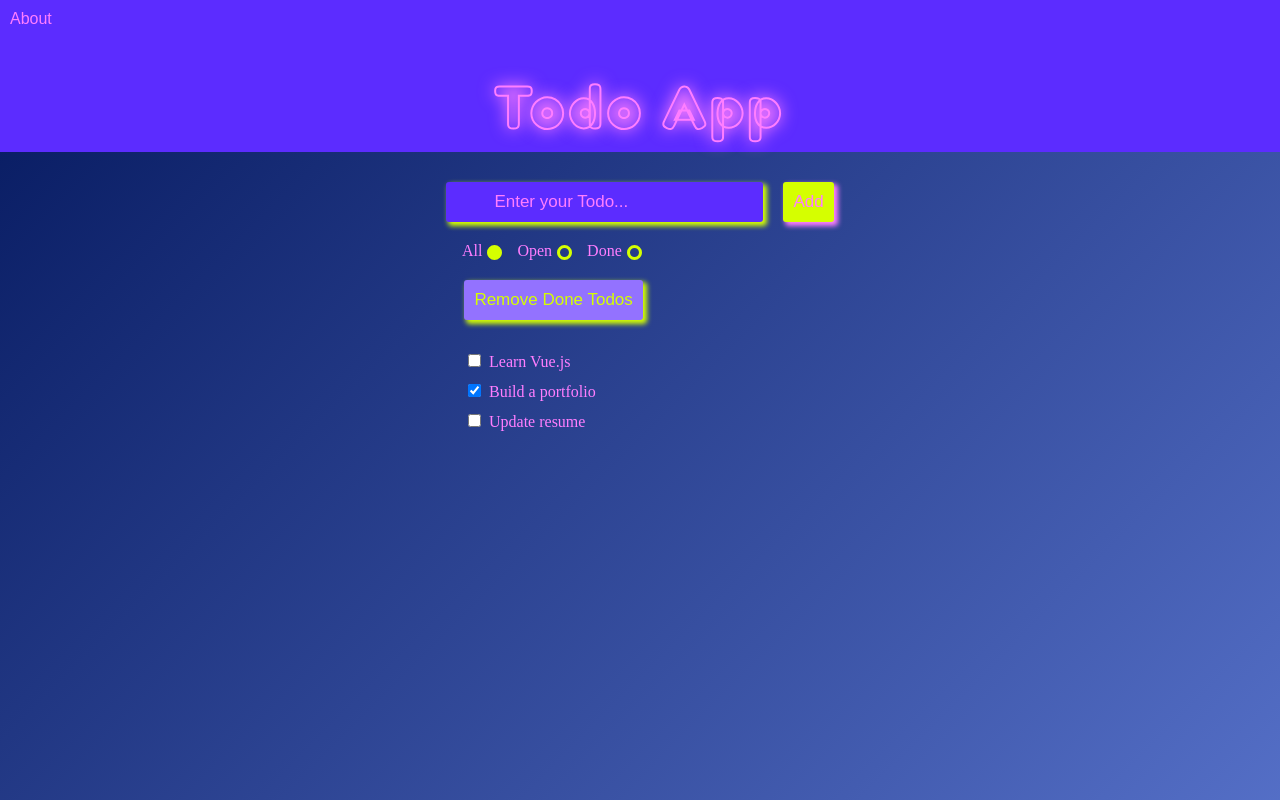
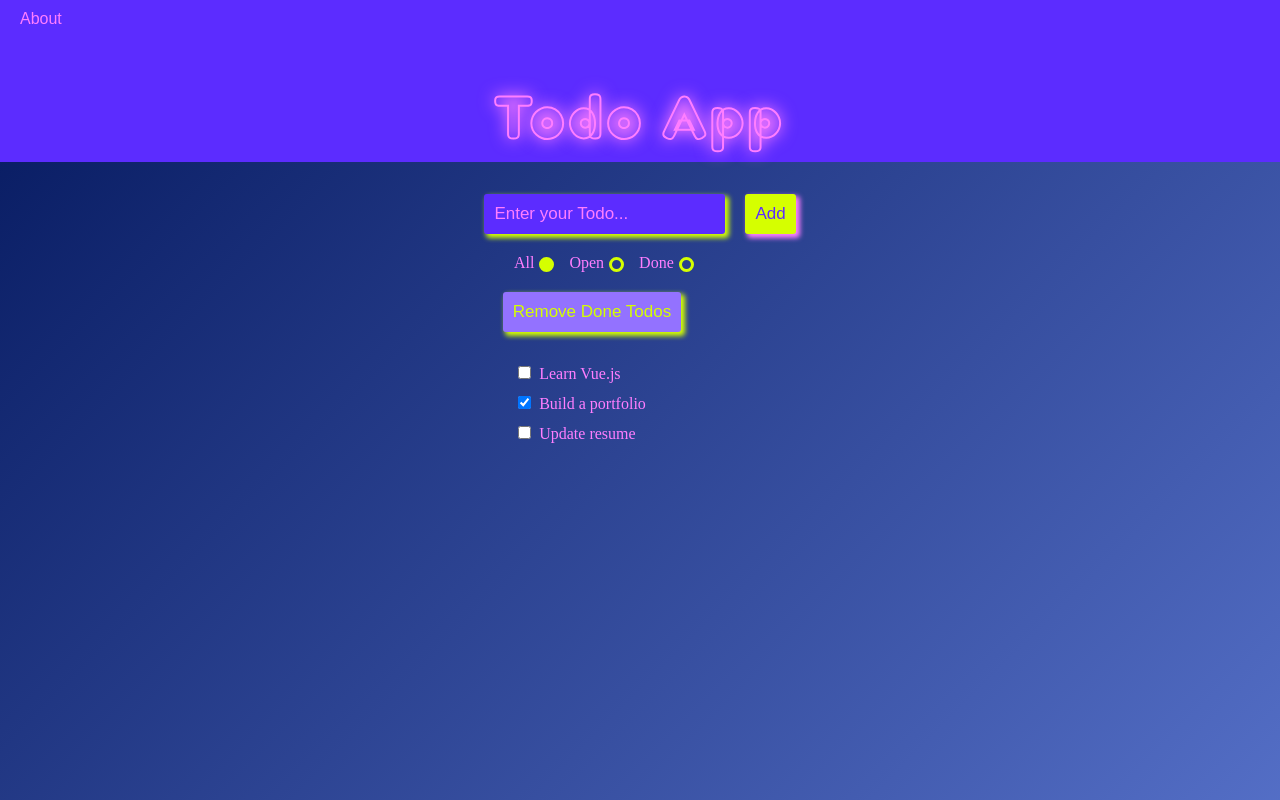
Before and after one commit to nossaschaefer/webapps-with-vuejs, a Vue app in the folder todo-app-vue-vite-all/todo-app-vue-vite/: page / in a window 1280 px wide. Shown: the top 800 px of the page. Built offline with nearby package versions, Linux system fonts and the light colour scheme.

Commit message:
adjusted the layout

```diff
--- a/todo-app-vue-vite-all/todo-app-vue-vite/src/App.vue
+++ b/todo-app-vue-vite-all/todo-app-vue-vite/src/App.vue
@@ -32,8 +32,8 @@ export default {
   color: #ff7eff;
   font-family: Arial, Helvetica, sans-serif;
 
-  padding: 6px;
-  padding-left: 10px;
+  margin-top: 30px;
+  margin-left: 20px;
 
   text-decoration: none;
 }
@@ -54,6 +54,7 @@ main {
 
 .container-liste {
   align-self: center;
+  margin-right: 10rem;
 }
 
 #rmButton {
@@ -65,8 +66,8 @@ main {
   font-size: 17px;
   margin-bottom: 10px;
   box-shadow: 3px 3px 5px 1px #d5ff00;
-  align-self: center;
-  margin-right: 10.8rem;
+  margin-left: 3rem;
+  margin-right: 9rem;
 }
 
 #new-todo:focus,
@@ -81,8 +82,6 @@ main {
   display: flex;
   padding-block: 20px;
   color: #ff7eff;
-  justify-content: flex-start;
-  margin-right: 3.5rem;
 }
 
 #all,
@@ -110,6 +109,7 @@ main {
 
 .container-radios {
   align-self: center;
+  margin-left: 3rem;
 }
 
 /* Input-Style */
@@ -129,9 +129,8 @@ input:-webkit-autofill {
   border-radius: 3px;
   padding: 10px;
   font-size: 17px;
-  padding-inline: 3rem;
-
   box-shadow: 3px 3px 5px 1px #d5ff00;
+  margin-right: 20px;
 }
 ::placeholder {
   color: #ff7eff;
--- a/todo-app-vue-vite-all/todo-app-vue-vite/src/components/ButtonAddTodo.vue
+++ b/todo-app-vue-vite-all/todo-app-vue-vite/src/components/ButtonAddTodo.vue
@@ -17,7 +17,7 @@ export default {
 <style scoped>
 #addBtn {
   background-color: #d5ff00;
-  color: #ff7eff;
+  color: #5c2cff;
 
   border: transparent;
   border-radius: 3px;
@@ -26,5 +26,6 @@ export default {
 
   box-shadow: 3px 3px 5px 1px #ff7eff;
   align-self: center;
+  cursor: pointer;
 }
 </style>
--- a/todo-app-vue-vite-all/todo-app-vue-vite/src/components/ButtonRemoveTodo.vue
+++ b/todo-app-vue-vite-all/todo-app-vue-vite/src/components/ButtonRemoveTodo.vue
@@ -1,7 +1,9 @@
 <template>
-  <button id="rmButton" @click="store.removeDoneTodos(todo)">
-    Remove Done Todos
-  </button>
+  <div>
+    <button id="rmButton" @click="store.removeDoneTodos(todo)">
+      Remove Done Todos
+    </button>
+  </div>
 </template>
 <script>
 import { useTodosStore } from '@/stores/todos.js'
@@ -14,3 +16,12 @@ export default {
   },
 }
 </script>
+
+<style scoped>
+div {
+  text-align: center;
+}
+#rmButton {
+  cursor: pointer;
+}
+</style>
--- a/todo-app-vue-vite-all/todo-app-vue-vite/src/components/InputComponent.vue
+++ b/todo-app-vue-vite-all/todo-app-vue-vite/src/components/InputComponent.vue
@@ -22,8 +22,4 @@ export default {
   },
 }
 </script>
-<style scoped>
-form {
-  padding-right: 20px;
-}
-</style>
+<style scoped></style>
--- a/todo-app-vue-vite-all/todo-app-vue-vite/src/components/TodoList.vue
+++ b/todo-app-vue-vite-all/todo-app-vue-vite/src/components/TodoList.vue
@@ -32,9 +32,13 @@ export default {
 </script>
 
 <style scoped>
+.container-liste {
+  display: flex;
+}
+
 ul {
   color: #ff7eff;
-  margin-left: -13.5rem;
+  align-self: center;
 }
 li {
   padding-block: 5px;
--- a/todo-app-vue-vite-all/todo-app-vue-vite/views/AboutView.vue
+++ b/todo-app-vue-vite-all/todo-app-vue-vite/views/AboutView.vue
@@ -6,13 +6,18 @@
   <h1>This is my first Todo App with Vue Vite</h1>
 </template>
 
-<style scoped>
+<style>
 h1 {
   text-align: center;
   padding-top: 10px;
+  color: #5c2cff;
 }
 
 .home-route {
   padding-bottom: 20px;
 }
+
+html {
+  background-color: #ff7eff;
+}
 </style>
--- a/todo-app-vue-vite-all/todo-app-vue-vite/views/HomeView.vue
+++ b/todo-app-vue-vite-all/todo-app-vue-vite/views/HomeView.vue
@@ -50,7 +50,8 @@ export default {
 <style scoped>
 .container-add-todo {
   display: flex;
-  justify-content: center;
-  padding-top: 30px;
+  margin-top: 2rem;
+  margin-inline: 1.5rem;
+  align-self: center;
 }
 </style>
```
